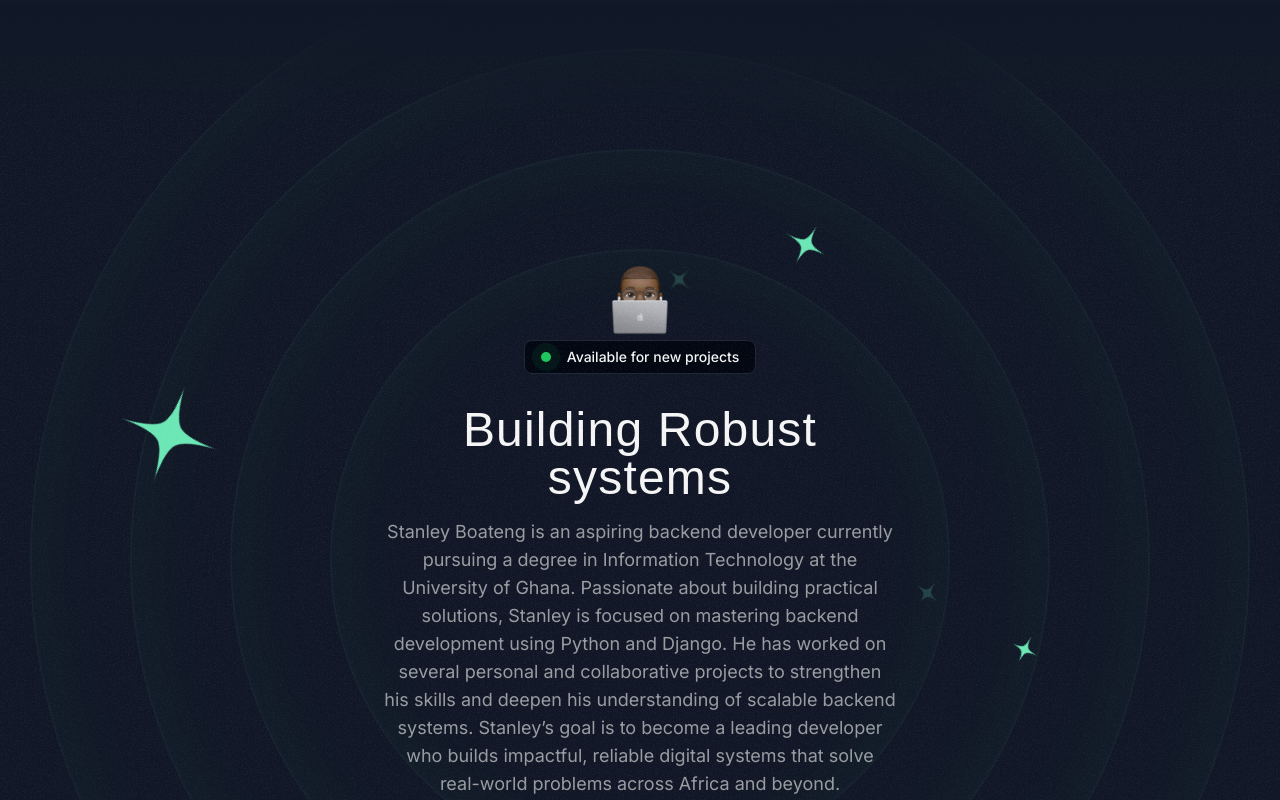
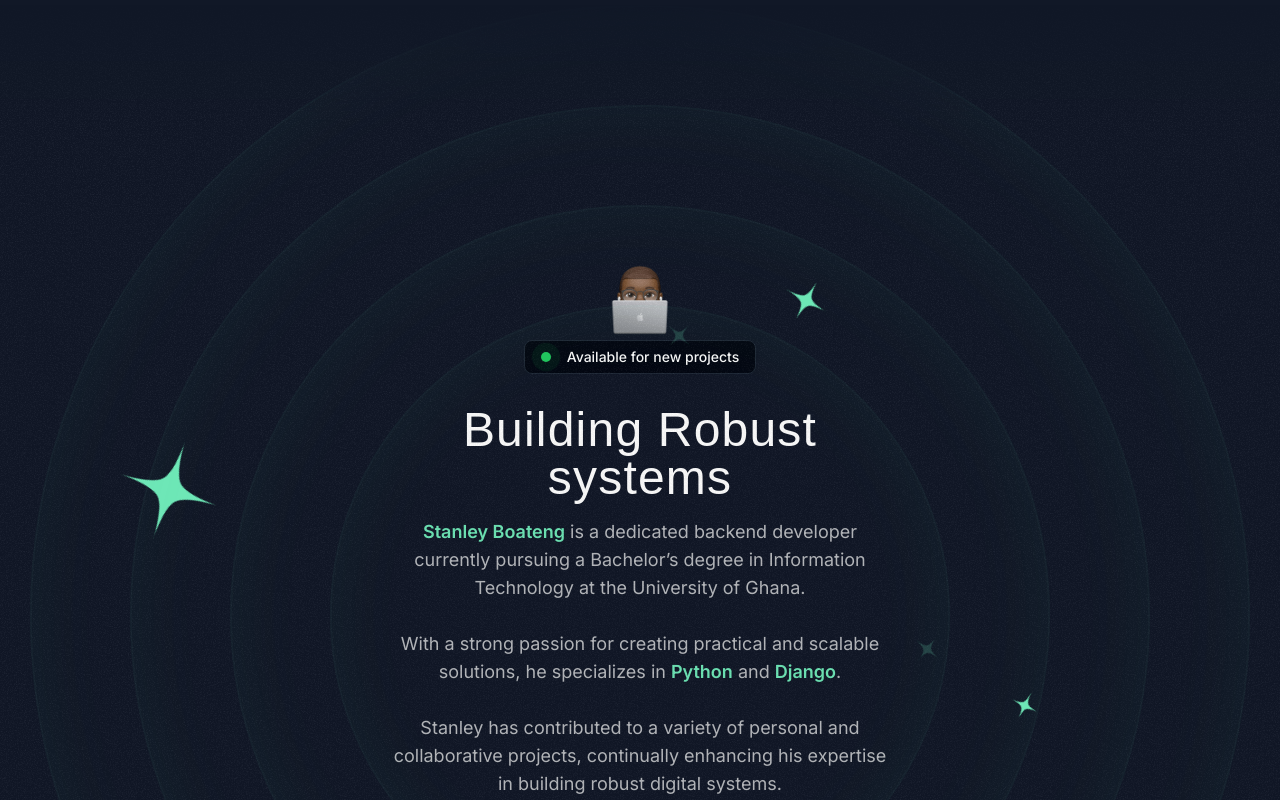
Before and after one commit to Stan1-0/portfolio, a Next.js app: page /hero in a window 1280 px wide. Shown: the top 800 px of the page. Built offline with nearby package versions, Linux system fonts and the light colour scheme; a web font is replaced by a local one.

Commit message:
Refine bio for Stanley Boateng, enhancing clarity and emphasizing expertise in Python and Django.

```diff
--- a/src/sections/Hero.tsx
+++ b/src/sections/Hero.tsx
@@ -110,10 +110,11 @@ export const HeroSection = () => {
           <h1 className=" font-serif text-3xl md:text-5xl text-center mt-8 tracking-wide">
             Building Robust systems
           </h1>
-          <p className="mt-4 text-center text-white/60 md:text-lg">
-          Stanley Boateng is an aspiring backend developer currently pursuing a degree in Information Technology at the University of Ghana. Passionate about building practical solutions, Stanley is focused on mastering backend development using Python and Django.
-
-He has worked on several personal and collaborative projects to strengthen his skills and deepen his understanding of scalable backend systems. Stanley’s goal is to become a leading developer who builds impactful, reliable digital systems that solve real-world problems across Africa and beyond.
+          <p className="mt-4 text-center text-white/70 md:text-lg leading-relaxed">
+            <span className="font-semibold text-emerald-300">Stanley Boateng</span> is a dedicated backend developer currently pursuing a Bachelor’s degree in Information Technology at the University of Ghana.<br /><br />
+            With a strong passion for creating practical and scalable solutions, he specializes in <span className="font-semibold text-emerald-300">Python</span> and <span className="font-semibold text-emerald-300">Django</span>.<br /><br />
+            Stanley has contributed to a variety of personal and collaborative projects, continually enhancing his expertise in building robust digital systems.<br /><br />
+            <span className="italic text-white/80">He aspires to become a leading developer, delivering impactful and reliable technology solutions that address real-world challenges across Africa and beyond.</span>
           </p>
         </div>
         <div className="flex flex-col md:flex-row justify-center items-center mt-8 gap-4">
```
